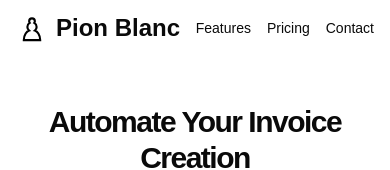
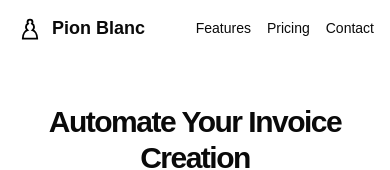
Before and after one commit to strengv1/pionblanc, a Next.js app in the folder homepage/: page / in a window 390 px wide. Shown: the top 170 px of the page. Built offline with nearby package versions, Linux system fonts and the light colour scheme.

Commit message:
dynamic sizing of logo

```diff
--- a/homepage/src/app/page.tsx
+++ b/homepage/src/app/page.tsx
@@ -8,8 +8,8 @@ export default function LandingPage() {
     <div className="flex flex-col min-h-screen">
       <header className="px-4 lg:px-6 h-14 flex items-center">
         <Link className="flex items-center justify-center" href="#">
-          <img src="/pawn.svg" alt="Logo" className="h-8 w-8 text-primary" />
-          <span className="ml-2 text-2xl font-bold">Pion Blanc</span>
+          <img src="/pawn.svg" alt="Logo" className="h-7 w-7 md:h-7 md:w-7 lg:h-8 lg:w-8 text-primary" />
+          <span className="ml-2 text-lg md:text-xl lg:text-2xl font-bold">Pion Blanc</span>
         </Link>
         <nav className="ml-auto flex gap-4 sm:gap-6">
           <Link className="text-sm font-medium hover:underline underline-offset-4" href="#features">
```
